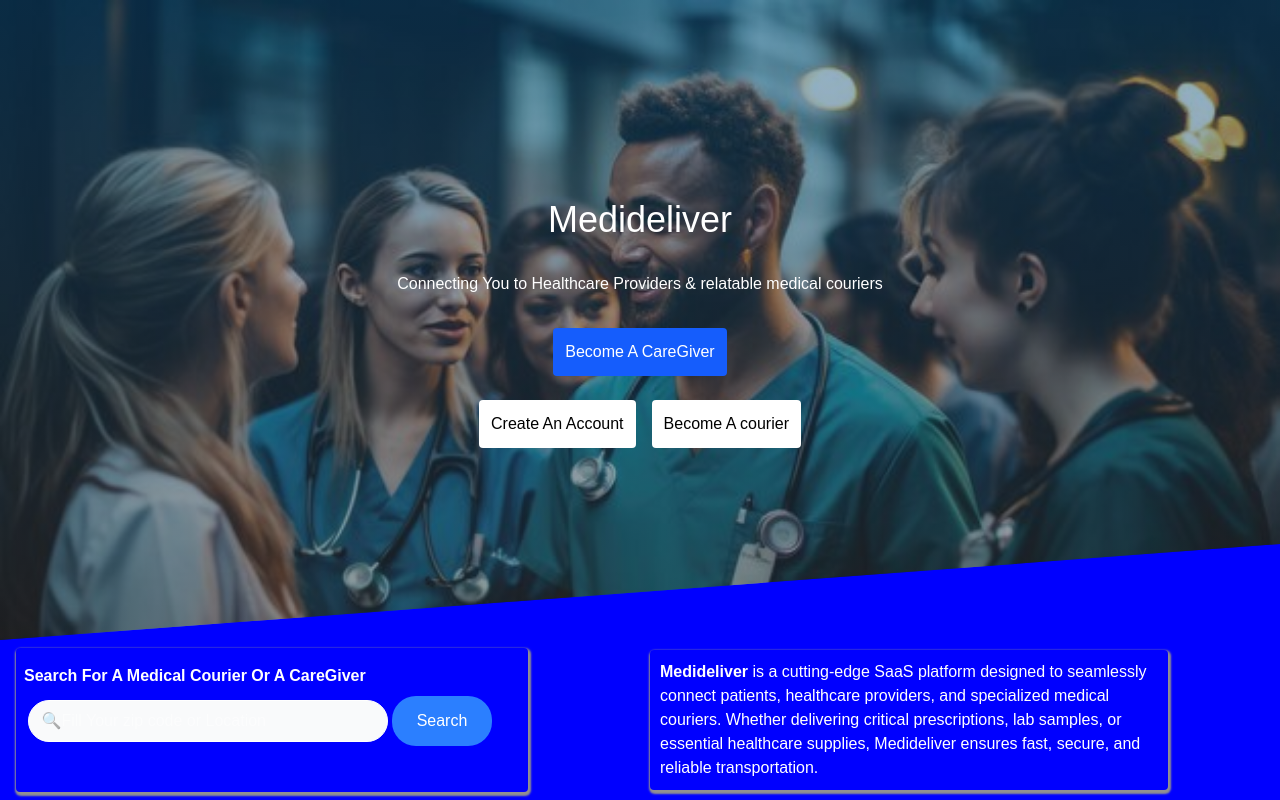
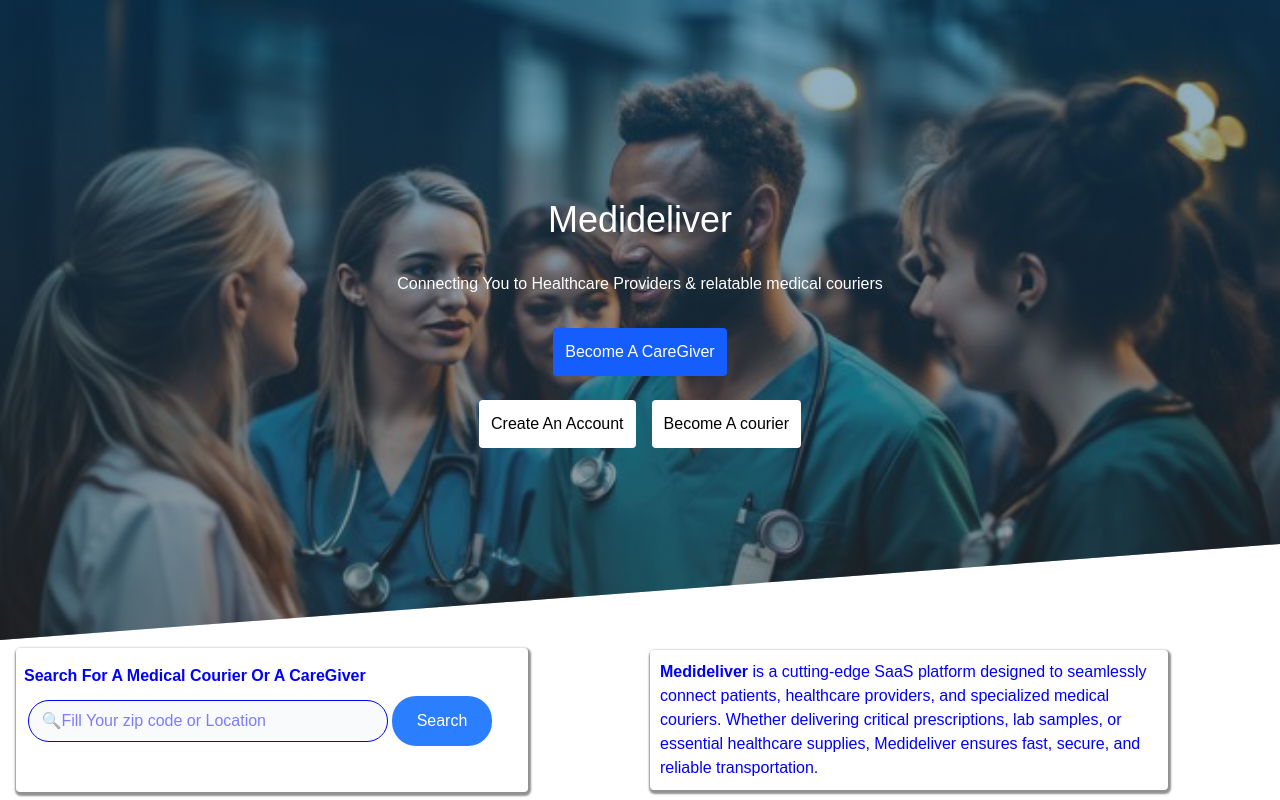
Before and after one commit to MUNACHIW/Medideliver, a Next.js app: page / in a window 1280 px wide. Shown: the top 800 px of the page. Built offline with nearby package versions, Linux system fonts and the light colour scheme.

Commit message:
design update

```diff
--- a/src/app/globals.css
+++ b/src/app/globals.css
@@ -1,8 +1,8 @@
 @import "tailwindcss";
 
 :root {
-  --background:blue;
-  --foreground:#ffffff ;
+  --background:#ffffff;
+  --foreground:blue ;
 }
 
 @theme inline {
```
